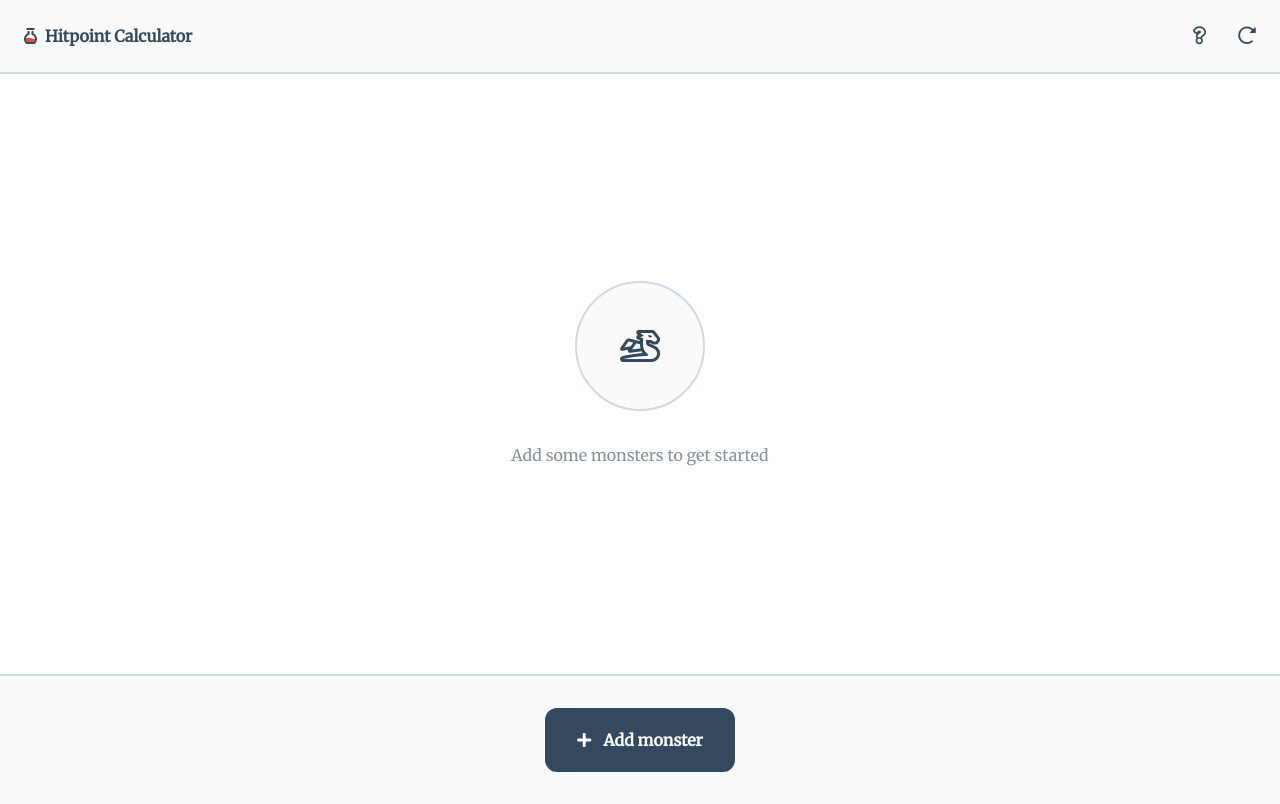
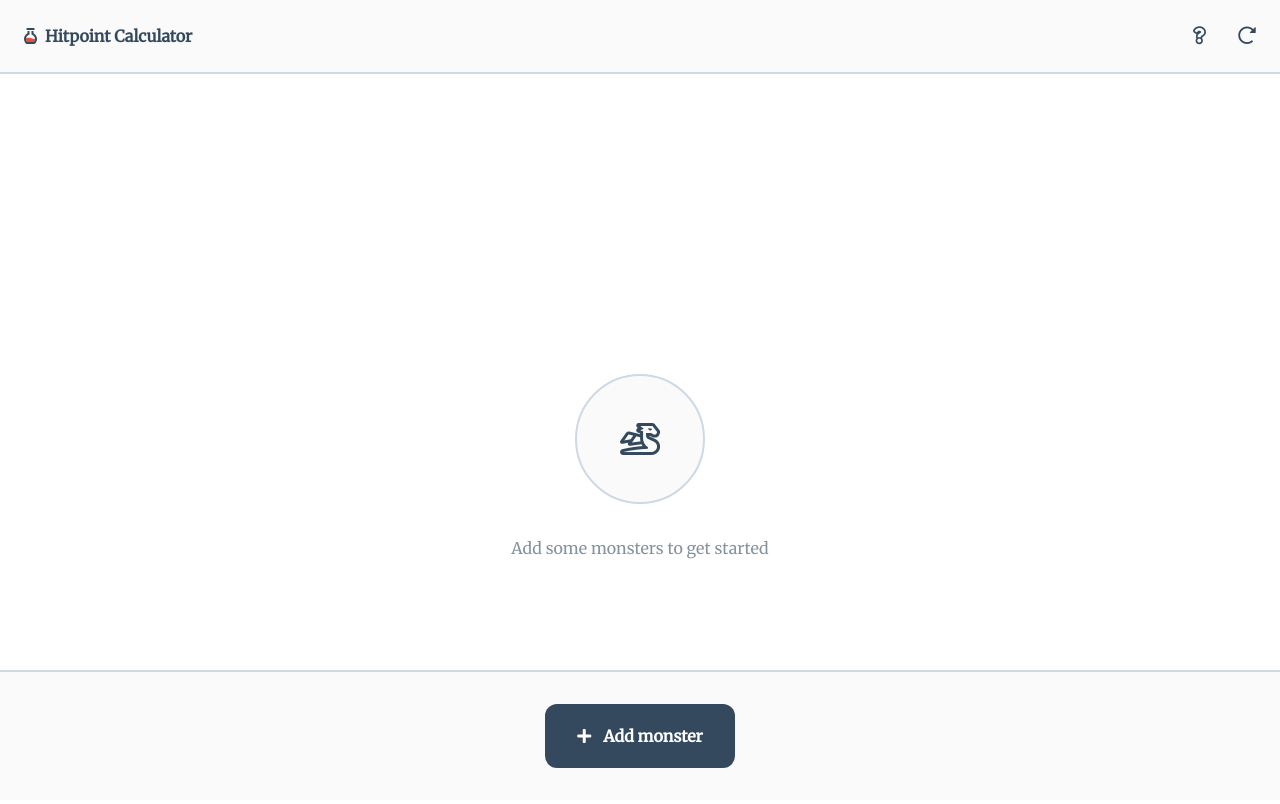
Before and after one commit to aartvanempel/hitpoint-calculator, a React (Create React App) app: page / in a window 1280 px wide. Built offline with nearby package versions, Linux system fonts and the light colour scheme.

Commit message:
refactor styling

```diff
--- a/src/features/getStarted/GetStarted.js
+++ b/src/features/getStarted/GetStarted.js
@@ -4,10 +4,12 @@ import styles from './GetStarted.module.scss'
 export default () => {
     return (
         <div className={styles.container}>
-            <div>
-                <i className="far fa-dragon"></i>
+            <div className={styles.content}>
+                <div>
+                    <i className="far fa-dragon"></i>
+                </div>
+                <p>Add some monsters to get started</p>
             </div>
-            <p>Add some monsters to get started</p>
         </div>
     )
 }
--- a/src/features/getStarted/GetStarted.module.scss
+++ b/src/features/getStarted/GetStarted.module.scss
@@ -1,11 +1,14 @@
 .container {
+    margin-top: 50%;
+    transform: translateY(50%);
+
+    .content {
         display: flex;
         flex-direction: column;
         justify-content: center;
         align-items: center;
-    height: calc(100vh - 200px);
 
-    > div {
+        div {
             display: flex;
             justify-content: center;
             align-items: center;
@@ -27,3 +30,5 @@
             color: #85929F;
         }
     }
+
+}
```
Lines whose indentation alone changed are shown as unchanged.
